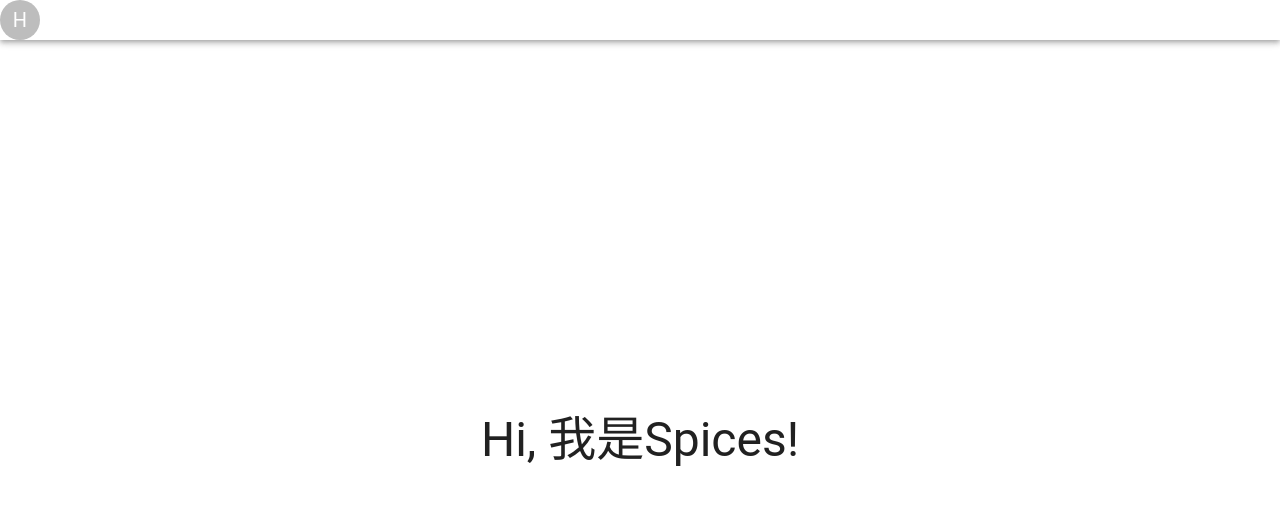
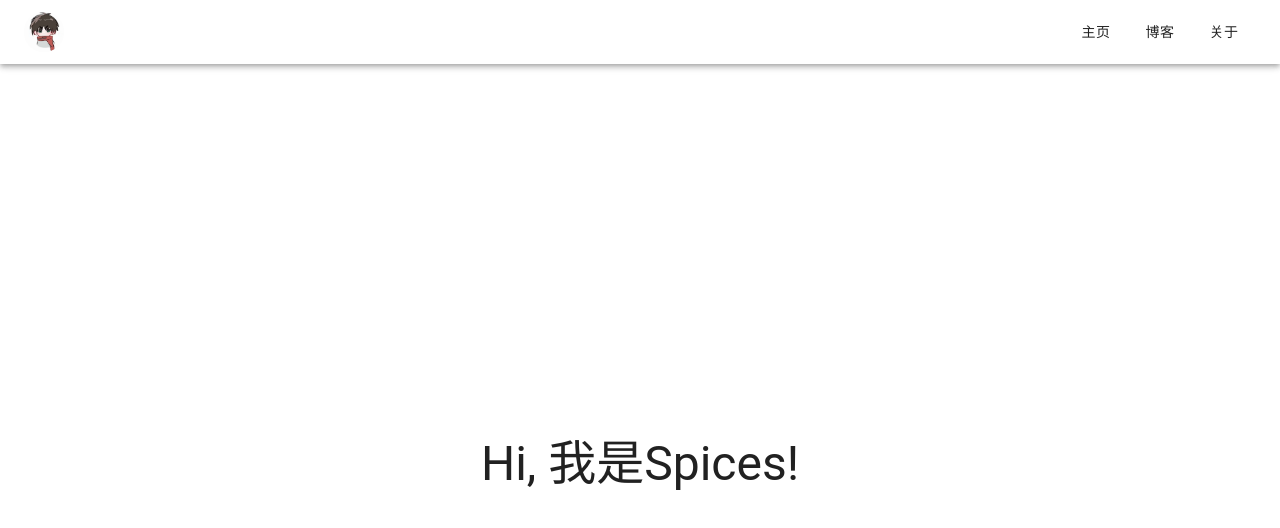
Before and after one commit to Spiceses/personal-blog, a React app in the folder client/: page / in a window 1280 px wide. Shown: the top 528 px of the page. Built offline with nearby package versions, Linux system fonts and the light colour scheme.

Commit message:
更新navbar组件

```diff
--- a/client/src/components/Navbar/Navbar.tsx
+++ b/client/src/components/Navbar/Navbar.tsx
@@ -1,9 +1,25 @@
-import { AppBar, Avatar } from "@mui/material";
+import { AppBar, Avatar, Box, Button, Toolbar } from "@mui/material";
+import { Link } from "react-router-dom";
+import avatar from "../../assets/avatar.jpg";
 
 const Navbar = () => {
   return (
     <AppBar position="static" color="inherit">
-      <Avatar>H</Avatar>
+      <Toolbar>
+        <Avatar alt="my avatar" src={avatar} />
+        <Box
+          sx={{ display: "flex", flexGrow: 1, justifyContent: "center" }}
+        ></Box>
+        <Button color="inherit" component={Link} to="/">
+          主页
+        </Button>
+        <Button color="inherit" component={Link} to="/blog">
+          博客
+        </Button>
+        <Button color="inherit" component={Link} to="/about">
+          关于
+        </Button>
+      </Toolbar>
     </AppBar>
   );
 };
--- /dev/null
+++ b/client/src/images.d.ts
@@ -0,0 +1,6 @@
+declare module "*.png";
+declare module "*.jpg";
+declare module "*.jpeg";
+declare module "*.gif";
+declare module "*.svg";
+declare module "*.ico";
--- a/client/webpack.config.js
+++ b/client/webpack.config.js
@@ -33,11 +33,16 @@ export default {
         test: /\.css$/i,
         use: ["style-loader", "css-loader"],
       },
+      {
+        test: /\.(png|jpe?g|gif|svg|ico)$/i, // 匹配图片文件格式
+        type: "asset/resource", // 使用 asset/resource 类型
+      },
     ],
   },
   plugins: [
     new HtmlWebpackPlugin({
       template: "./public/index.html",
+      favicon: "./public/favicon.ico",
     }),
     new ESLintPlugin({
       extensions: ["js", "jsx", "ts", "tsx"],
```
Also changed, not shown: client/src/assets/avatar.jpg (added).
